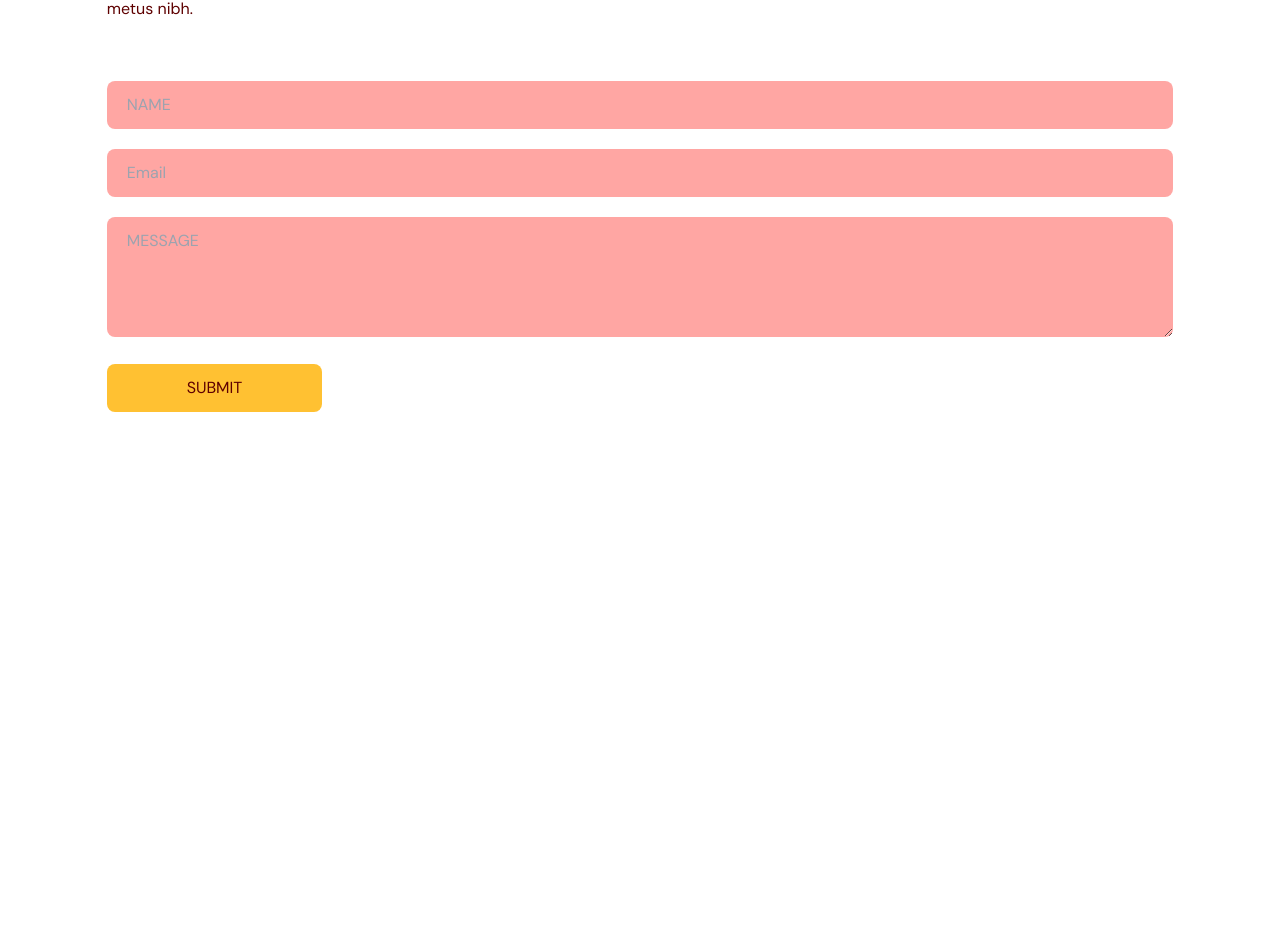
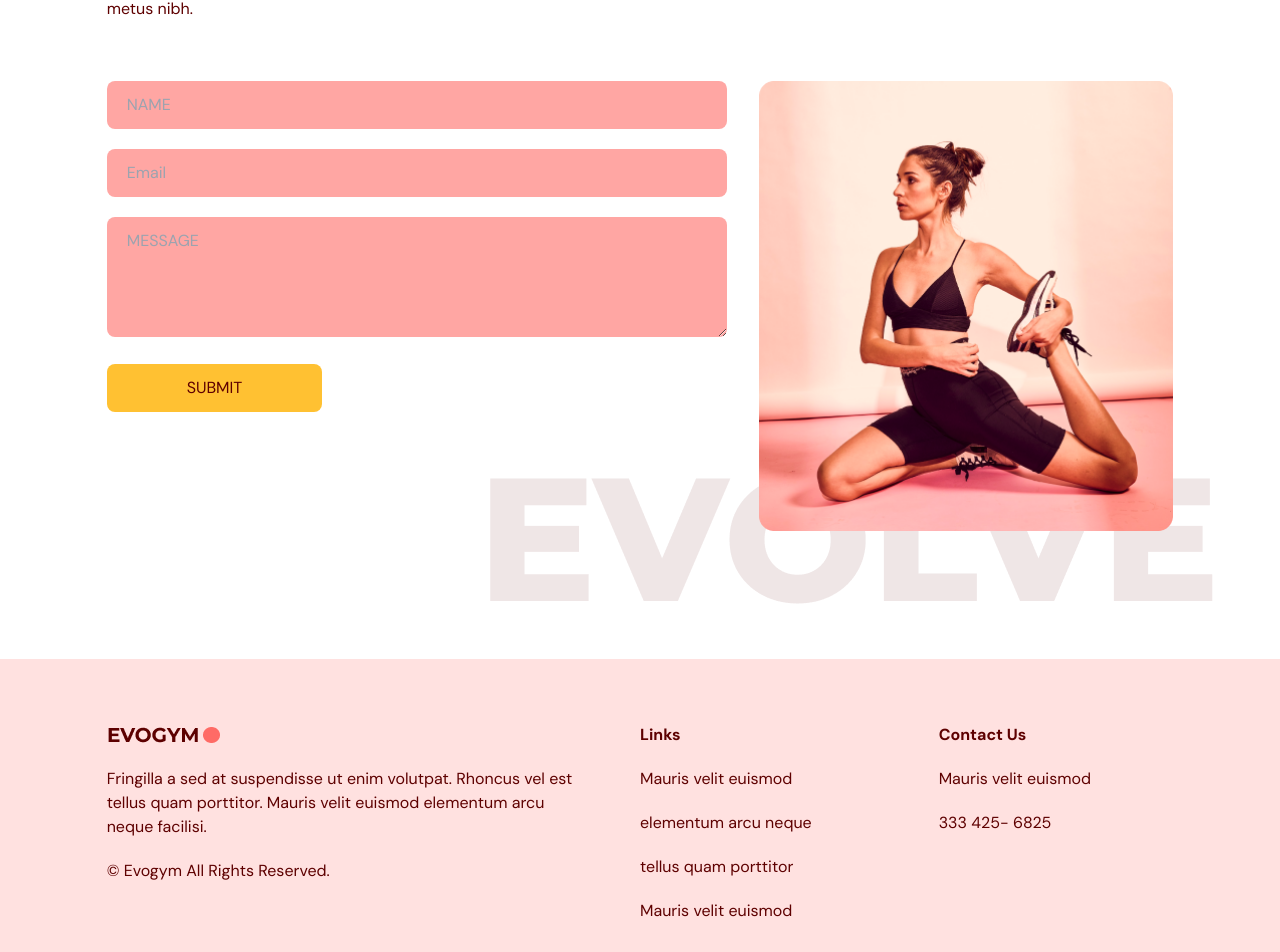
Before and after one commit to minhalAftab/gym-react-website, a React (Vite) app: page / in a window 1280 px wide. Shown: the part 3169-4121 px from the top of the page. Before the commit the page ends 3709 px from the top, so only its background shows below. Built offline with nearby package versions, Linux system fonts and the light colour scheme.

Commit message:
Finished footer and Completed website

```diff
--- a/src/App.tsx
+++ b/src/App.tsx
@@ -5,6 +5,7 @@ import { useEffect, useState } from "react";
 import { SelectedPage } from "@/shared/types";
 import OurClasses from "@/scenes/ourClasses";
 import ContactUs from "@/scenes/contactUs";
+import Footer from "@/scenes/footer";
 
 function App() {
   const [selectedPage, setSelectedPage] = useState<SelectedPage>(
@@ -33,6 +34,7 @@ function App() {
       <Benefits setSelectedPage={setSelectedPage} />
       <OurClasses setSelectedPage={setSelectedPage} />
       <ContactUs setSelectedPage={setSelectedPage} />
+      <Footer />
     </div>
   );
 }
--- a/src/scenes/contactUs/index.tsx
+++ b/src/scenes/contactUs/index.tsx
@@ -49,7 +49,7 @@ const ContactUs = ({ setSelectedPage }: Props) => {
           </p>
         </motion.div>
         {/**FORM AND IMAGE */}
-        <div className="justify-betweeng mt-10 gap-8 md:flex"></div>
+        <div className="justify-betweeng mt-10 gap-8 md:flex">
           <motion.div
             className="mt-10 basis-3/5 md:mt-0"
             initial="hidden"
@@ -65,7 +65,7 @@ const ContactUs = ({ setSelectedPage }: Props) => {
               target="_blank"
               onSubmit={onSubmit}
               method="POST"
-            action="https://formsubmit.co/minhalaftabrana@gmail.com"
+              action="https://formsubmit.co/d15cf8357375e55ee5b8ef4d9fac8c82"
             >
               <input
                 className={inputStyles}
@@ -93,7 +93,7 @@ const ContactUs = ({ setSelectedPage }: Props) => {
                 })}
               />
               {errors.email && (
-              <p className="mt-1 text-primary-500">
+                <p className=" text-primary-500">
                   {errors.email.type === "required" && "This field is required"}
                   {errors.email.type === "pattern" && "Invalid Email Address"}
                 </p>
@@ -109,20 +109,41 @@ const ContactUs = ({ setSelectedPage }: Props) => {
                 })}
               />
               {errors.message && (
-              <p className="mt-1 text-primary-500">
-                {errors.message.type === "required" && "This field is required"}
+                <p className=" text-primary-500">
+                  {errors.message.type === "required" &&
+                    "This field is required"}
                   {errors.message.type === "maxLength" &&
                     "Max Length is 2000 charachters"}
                 </p>
               )}
               <button
                 type="submit"
-              className="mt-5 rounded-lg bg-secondary-500 px-20 py-3 transition duration-500 hover:text-white"
+                className="mt-5 rounded-lg bg-secondary-500 px-20 py-3 transition duration-500 hover:bg-primary-300 hover:text-white"
               >
                 SUBMIT
               </button>
             </form>
           </motion.div>
+          <motion.div
+            className="relative mt-16 basis-2/5 md:mt-5"
+            initial="hidden"
+            whileInView="visible"
+            viewport={{ once: true, amount: 0.5 }}
+            transition={{ delay: 0.2, duration: 0.5 }}
+            variants={{
+              hidden: { opacity: 0, x: -50 },
+              visible: { opacity: 1, x: 0 },
+            }}
+          >
+            <div className="w-full before:absolute before:-bottom-20 before:-right-10 before:z-[-1] md:before:content-evolvetext">
+              <img
+                className="w-full"
+                alt="contact-us-page-graphic"
+                src={ContactUsPageGraphic}
+              />
+            </div>
+          </motion.div>
+        </div>
       </motion.div>
     </section>
   );
--- /dev/null
+++ b/src/scenes/footer/index.tsx
@@ -0,0 +1,34 @@
+import Logo from "@/assets/Logo.png";
+
+const Footer = () => {
+  return (
+    <footer className="bg-primary-100 py-16">
+      <div className="justify-content mx-auto w-5/6 gap-16 md:flex">
+        {/**HEADER */}
+        <div className="mt-16 basis-1/2 md:mt-0">
+          <img alt="logo" src={Logo} />
+          <p className="my-5 ">
+            Fringilla a sed at suspendisse ut enim volutpat. Rhoncus vel est
+            tellus quam porttitor. Mauris velit euismod elementum arcu neque
+            facilisi.
+          </p>
+          <p>© Evogym All Rights Reserved.</p>
+        </div>
+        <div className="mt-16 basis-1/4 md:mt-0">
+          <h4 className="font-bold">Links</h4>
+          <p className="my-5">Mauris velit euismod</p>
+          <p className="my-5">elementum arcu neque</p>
+          <p className="my-5">tellus quam porttitor</p>
+          <p>Mauris velit euismod</p>
+        </div>
+        <div className="mt-16 basis-1/4 md:mt-0">
+          <h4 className="font-bold">Contact Us</h4>
+          <p className="my-5">Mauris velit euismod</p>
+          <p> 333 425- 6825</p>
+        </div>
+      </div>
+    </footer>
+  );
+};
+
+export default Footer;
```
Lines whose indentation alone changed are shown as unchanged.
